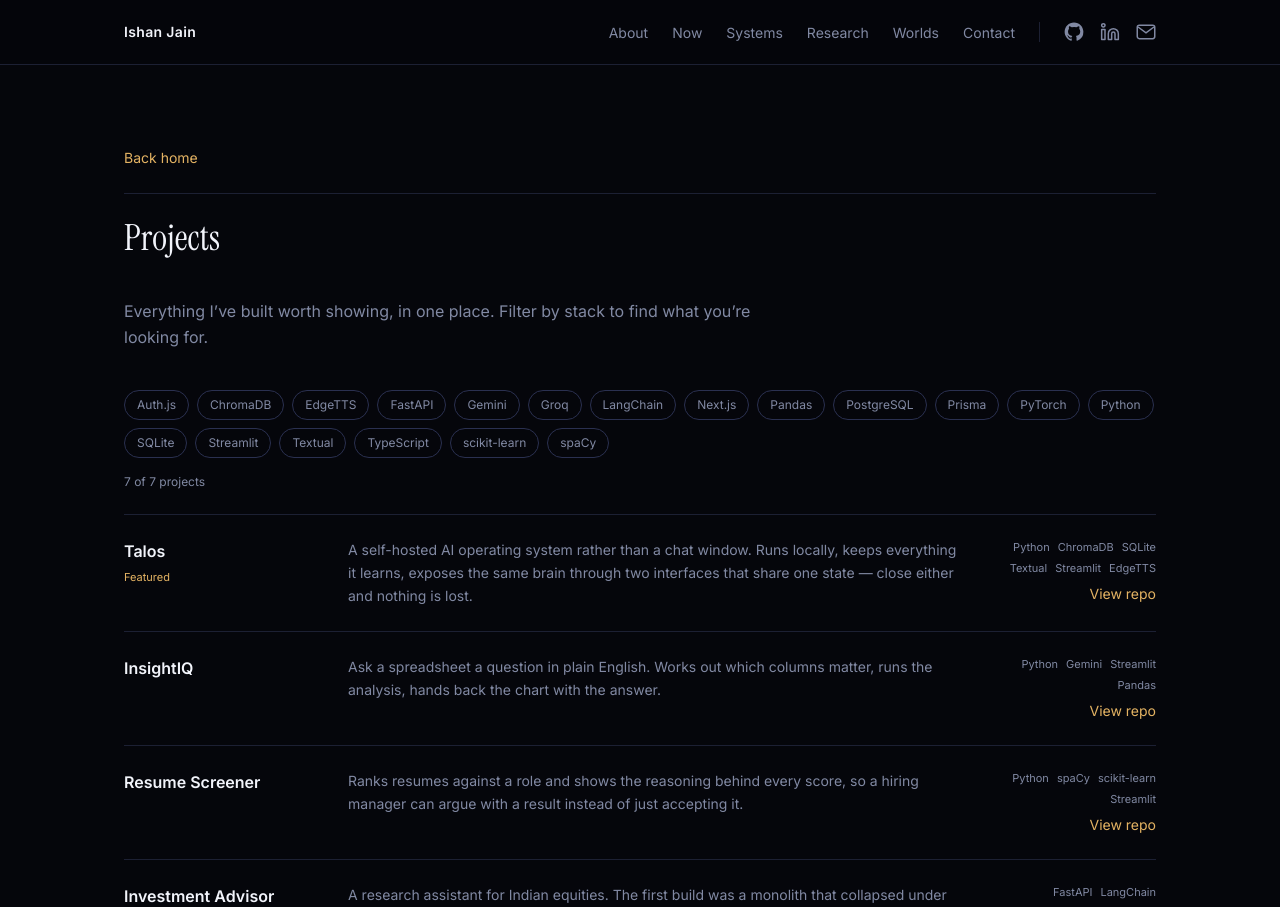
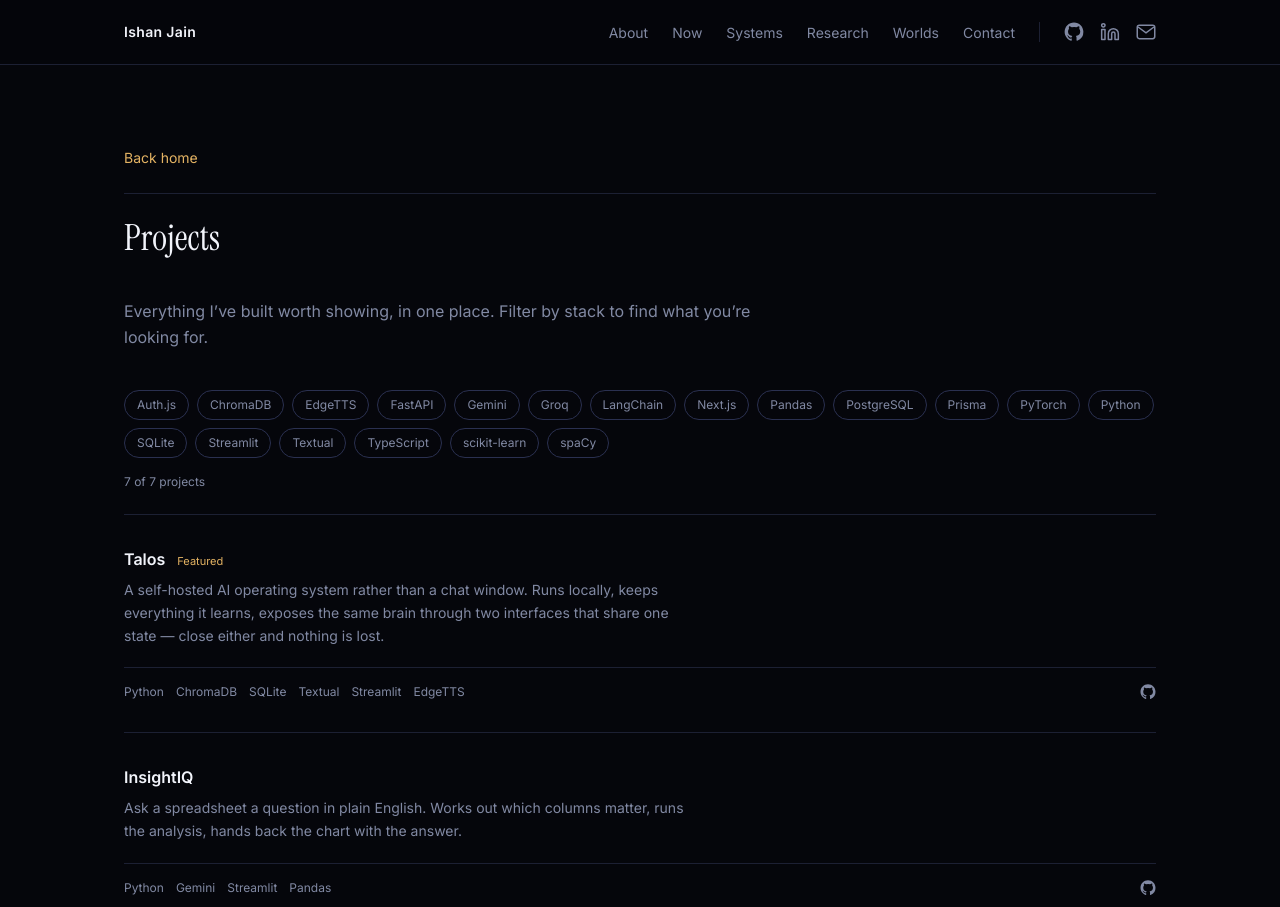
Before and after one commit to Perseus4674/Ishan, a Next.js app: page /projects in a window 1280 px wide. Shown: the top 907 px of the page. Built offline with nearby package versions, Linux system fonts and the light colour scheme; no server answers.

Commit message:
Align /projects rows with the home card footer treatment
Each row becomes title, blurb, then a hairline footer with the stack
line left and a small GitHub link right — status text in --muted where
the link would sit. Drops the pill-and-dot flag and deletes the now
unused StatusFlag component.

```diff
--- a/src/components/projects/ProjectsArchive.tsx
+++ b/src/components/projects/ProjectsArchive.tsx
@@ -2,7 +2,7 @@
 
 import { useMemo, useState } from "react";
 import { projects } from "@/content/projects";
-import { StatusFlag } from "@/components/ui/StatusFlag";
+import { GithubIcon } from "@/components/ui/SocialIcons";
 
 export function ProjectsArchive() {
   const allTags = useMemo(() => {
@@ -64,37 +64,41 @@ export function ProjectsArchive() {
 
       <ul className="mt-6 divide-y divide-line border-y border-line">
         {visibleProjects.map((project) => (
-          <li key={project.slug} className="flex flex-col gap-3 py-6 sm:flex-row sm:items-start sm:gap-8">
-            <div className="sm:w-48 sm:flex-shrink-0">
+          <li key={project.slug} className="py-8">
+            <div className="flex items-baseline gap-3">
               <h3 className="text-base font-semibold text-head">
                 {project.name}
               </h3>
               {project.featured && (
-                <span className="mt-1 inline-block text-[11px] text-amber">
-                  Featured
-                </span>
+                <span className="text-[11px] text-amber">Featured</span>
               )}
             </div>
 
-            <p className="flex-1 text-sm leading-relaxed text-muted">{project.blurb}</p>
+            <p className="mt-2 max-w-prose text-sm leading-relaxed text-muted">
+              {project.blurb}
+            </p>
 
-            <div className="flex flex-col items-start gap-2 sm:w-40 sm:flex-shrink-0 sm:items-end">
-              <ul className="flex flex-wrap gap-x-2 gap-y-1 text-[11px] text-muted sm:justify-end">
+            <div className="mt-5 flex items-end justify-between gap-4 border-t border-line pt-4">
+              <ul className="flex min-w-0 flex-wrap gap-x-3 gap-y-1 text-xs text-muted">
                 {project.stack.map((tech) => (
                   <li key={tech}>{tech}</li>
                 ))}
               </ul>
+
               {project.repo ? (
                 <a
                   href={project.repo}
                   target="_blank"
                   rel="noreferrer"
-                  className="text-sm text-amber hover:underline"
+                  aria-label={`${project.name} on GitHub`}
+                  className="shrink-0 text-muted transition-colors hover:text-amber"
                 >
-                  View repo
+                  <GithubIcon className="h-4 w-4" />
                 </a>
               ) : (
-                <StatusFlag label={project.status ?? "No public repo"} />
+                <span className="shrink-0 text-xs text-muted">
+                  {project.status ?? "No public repo"}
+                </span>
               )}
             </div>
           </li>
--- a/src/components/ui/StatusFlag.tsx
+++ /dev/null
@@ -1,8 +0,0 @@
-export function StatusFlag({ label }: { label: string }) {
-  return (
-    <span className="inline-flex items-center gap-1.5 rounded-full border border-line-2 px-3 py-1 text-xs text-muted">
-      <span className="h-1.5 w-1.5 rounded-full bg-amber" aria-hidden="true" />
-      {label}
-    </span>
-  );
-}
```
